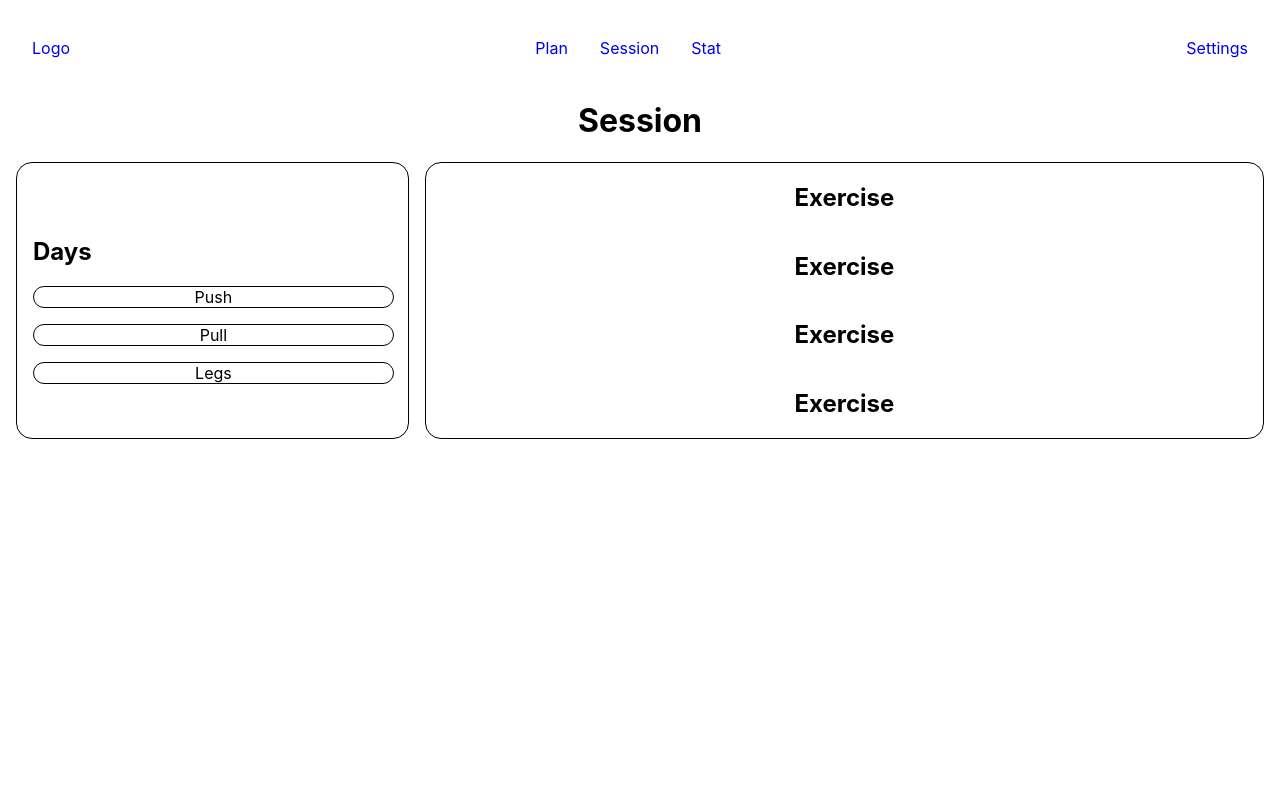
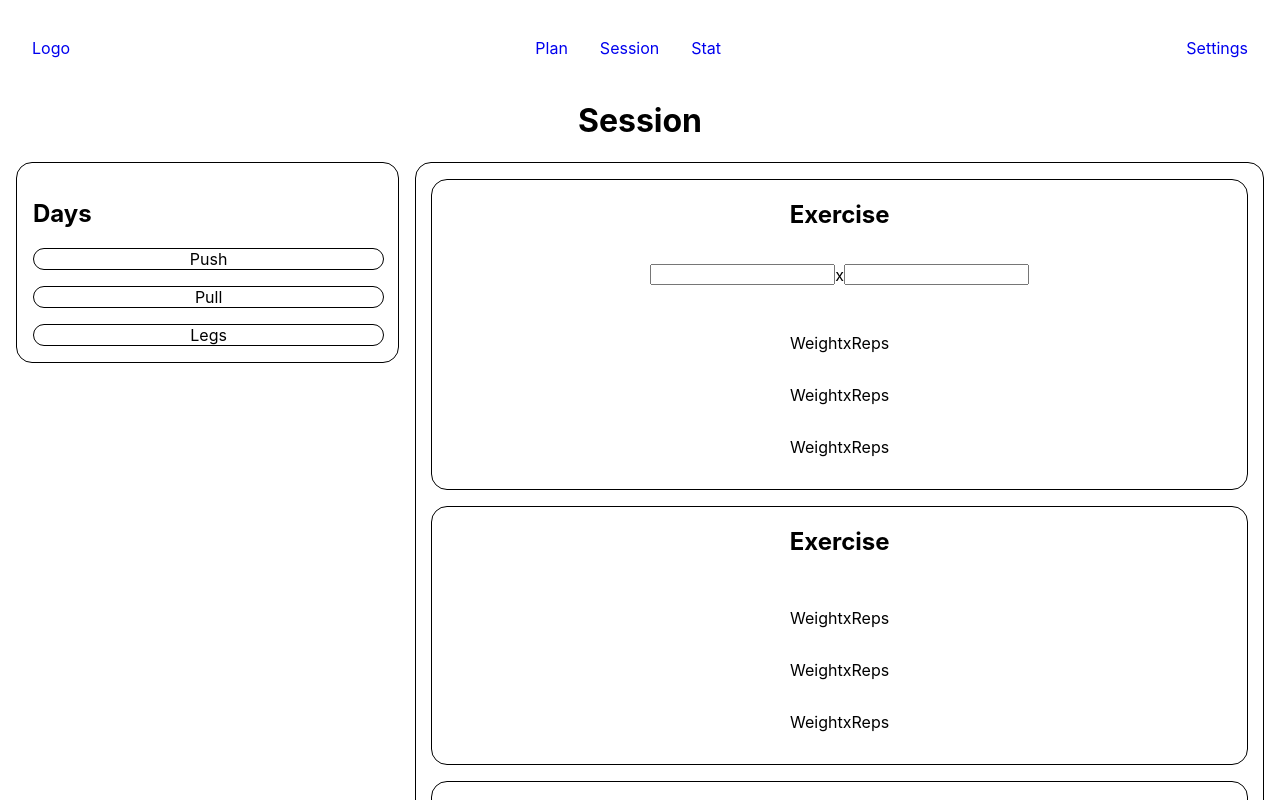
Before and after one commit to JayQkew/workout-tracking-app, a React (Create React App) app: page /session in a window 1280 px wide. Shown: the top 800 px of the page. Built offline with nearby package versions, Linux system fonts and the light colour scheme; the HTML template or start-up script is replaced by a standard one.

Commit message:
adding conditional set input

```diff
--- a/src/Components/ExerciseCard/ExerciseCard.css
+++ b/src/Components/ExerciseCard/ExerciseCard.css
@@ -0,0 +1,16 @@
+.exercise-card{
+    display: flex;
+    flex-direction: column;
+    align-items: center;
+    width: 100%;
+    border: 1px solid black;
+    border-radius: 1rem;
+}
+
+.set-list{
+    display: flex;
+    flex-direction: column;
+    width: 100%;
+    list-style: none;
+    padding: 0;
+}
--- a/src/Components/ExerciseCard/ExerciseCard.jsx
+++ b/src/Components/ExerciseCard/ExerciseCard.jsx
@@ -1,9 +1,17 @@
-import React from "react";
+import './ExerciseCard.css'
+import SetCard from '../SetCard/SetCard'
+import SetInput from '../SetInput/SetInput'
 
-function ExerciseCard(){
+function ExerciseCard({show = false}){
+    const sets = [1, 2, 3]
+
     return(
-        <section>
+        <section className="exercise-card">
             <h2>Exercise</h2>
+            {show && <SetInput />}
+            <ul className='set-list'>
+                {sets.map((s, index) => <SetCard key={index}/>)}
+            </ul>
         </section>
     )
 }
--- /dev/null
+++ b/src/Components/SetCard/SetCard.css
@@ -0,0 +1,7 @@
+.complete-set{
+    display: flex;
+    flex-direction: row;
+    width: 100%;
+    align-items: center;
+    justify-content: center;
+}
--- /dev/null
+++ b/src/Components/SetCard/SetCard.jsx
@@ -0,0 +1,13 @@
+import './SetCard.css'
+
+function SetCard(){
+    return (
+        <li className='complete-set'>
+            <p>Weight</p>
+            <p>x</p>
+            <p>Reps</p>
+        </li>
+    )
+}
+
+export default SetCard
--- /dev/null
+++ b/src/Components/SetInput/SetInput.css
@@ -0,0 +1,7 @@
+.set-input-container{
+    display: flex;
+    flex-direction: row;
+    width: 100%;
+    align-items: center;
+    justify-content: center;
+}
--- /dev/null
+++ b/src/Components/SetInput/SetInput.jsx
@@ -0,0 +1,13 @@
+import './SetInput.css'
+
+function SetInput(){
+    return(
+        <section className="set-input-container">
+            <input type="number"/>
+            <p>x</p>
+            <input type="number"/>
+        </section>
+    )
+}
+
+export default SetInput
--- a/src/Pages/Desktop/PageContent.css
+++ b/src/Pages/Desktop/PageContent.css
@@ -9,6 +9,7 @@
     justify-content: center;
     flex-direction: column;
     width: 30%;
+    height: fit-content;
     padding: 1rem;
     border: 1px solid black;
     border-radius: 1rem;
@@ -20,6 +21,8 @@
     justify-content: flex-start;
     align-items: center;
     width: 70%;
+    padding: 1rem;
+    gap: 1rem;
     border: 1px solid black;
     border-radius: 1rem;
 }
--- a/src/Pages/Desktop/Session.jsx
+++ b/src/Pages/Desktop/Session.jsx
@@ -20,7 +20,11 @@ function Session(){
                     <AllSessions/>
                 </aside>
                 <section className="main-cards">
-                    {exercises.map(e => <ExerciseCard />)}
+                    {exercises.map((e, index) => (
+                        <ExerciseCard
+                            key={index}
+                            show={index === 0}/>
+                    ))}
                 </section>
             </section>
         </main>
```
